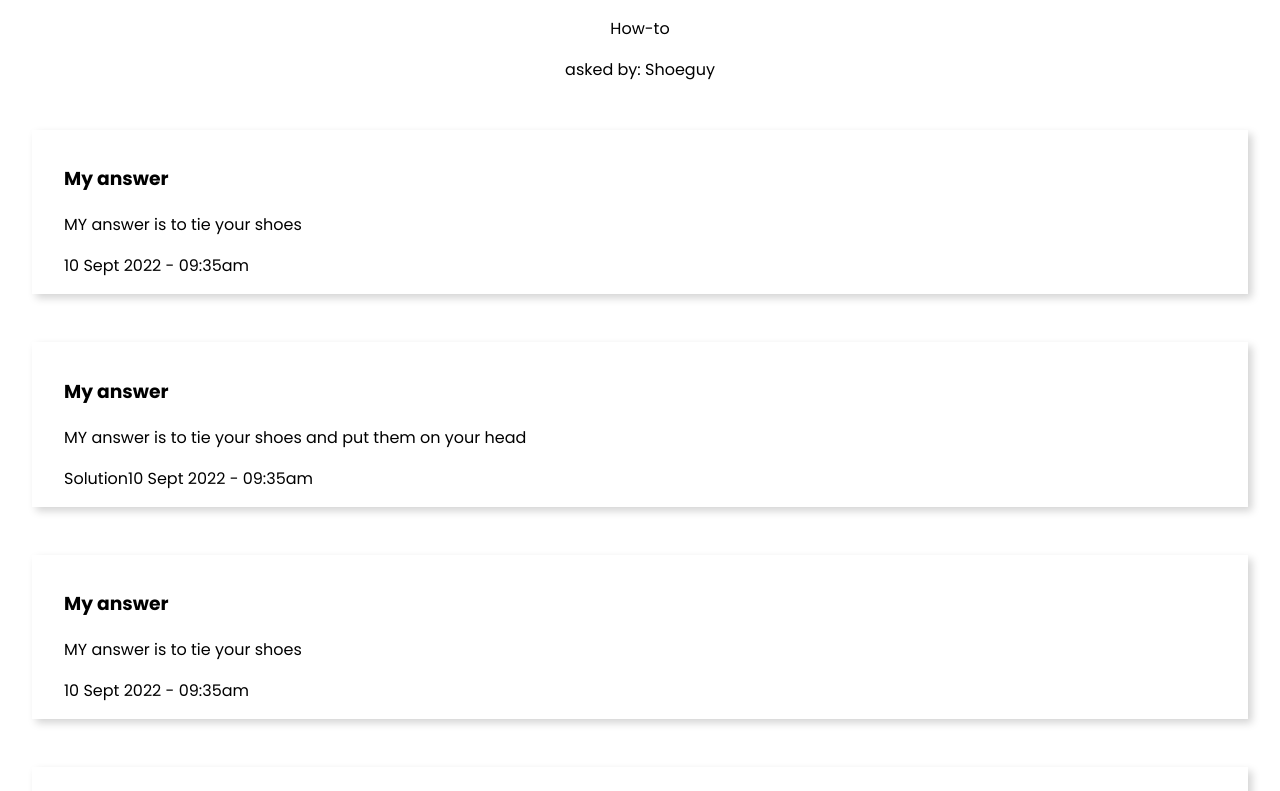
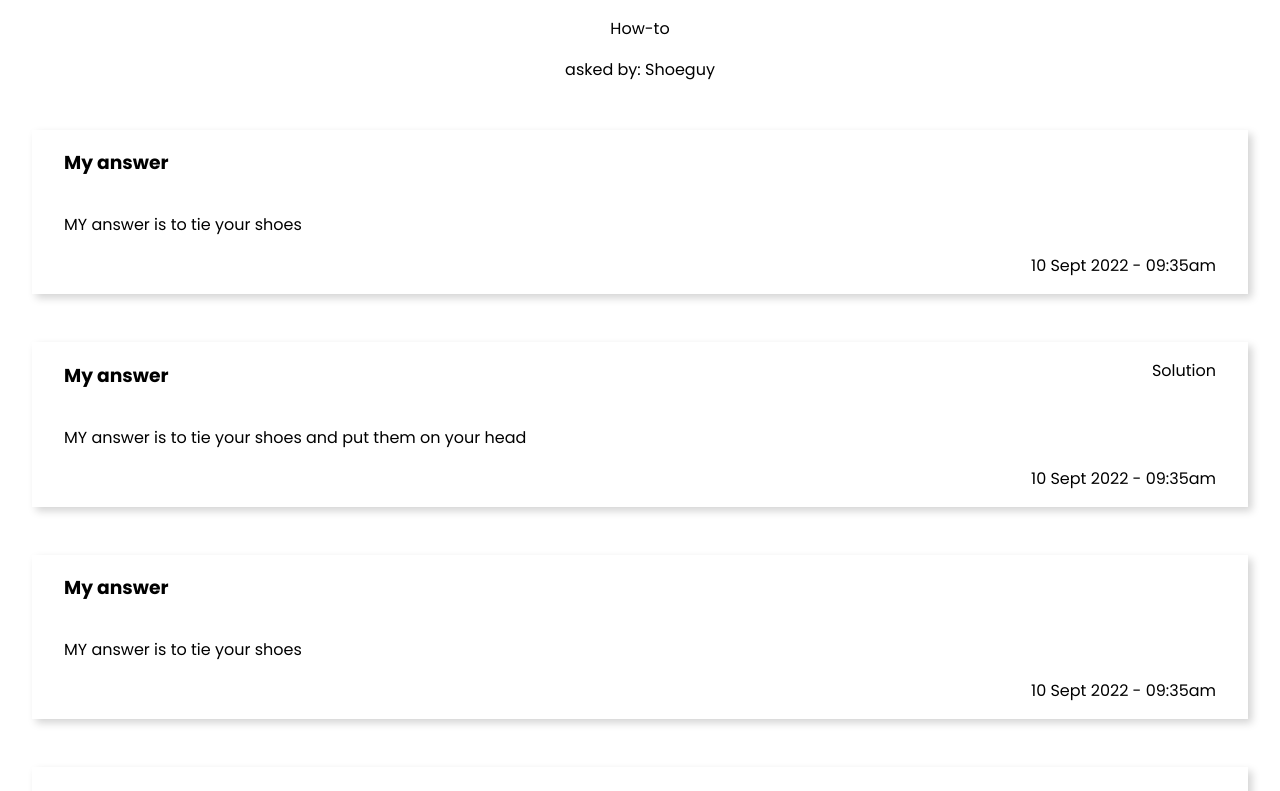
Before and after one commit to JaredS129/student-project--agile-dev-ops--aws-backend, a React (Create React App) app: page /question/1 in a window 1280 px wide. Shown: the part 800-1591 px from the top of the page. Built offline with nearby package versions, Linux system fonts and the light colour scheme.

Commit message:
Added all structural CSS

```diff
--- a/src/components/answerList/Answer.css
+++ b/src/components/answerList/Answer.css
@@ -1,6 +1,11 @@
 .answer-container {
+    display: grid;
+    grid-template-areas:
+    "title solution"
+    "body body"
+    "date date";
     background: #ffffff;
-    padding: 1rem 2rem;
+    padding: 0 2rem 1rem 2rem;
     margin: 3rem 2rem;
     box-shadow: 0.25rem 0.25rem 0.5rem #0000002c;
     list-style: none;
@@ -8,17 +13,20 @@
 }
 
 .answer-title {
-
+    grid-area: title;
 }
 
 .answer-body {
-
+    grid-area: body;
 }
 
 .answer-solution {
-
+    grid-area: solution;
+    text-align: right;
+    padding-top: 1rem;
 }
 
 .answer-date {
-
+    grid-area: date;
+    text-align: right;
 }
```
